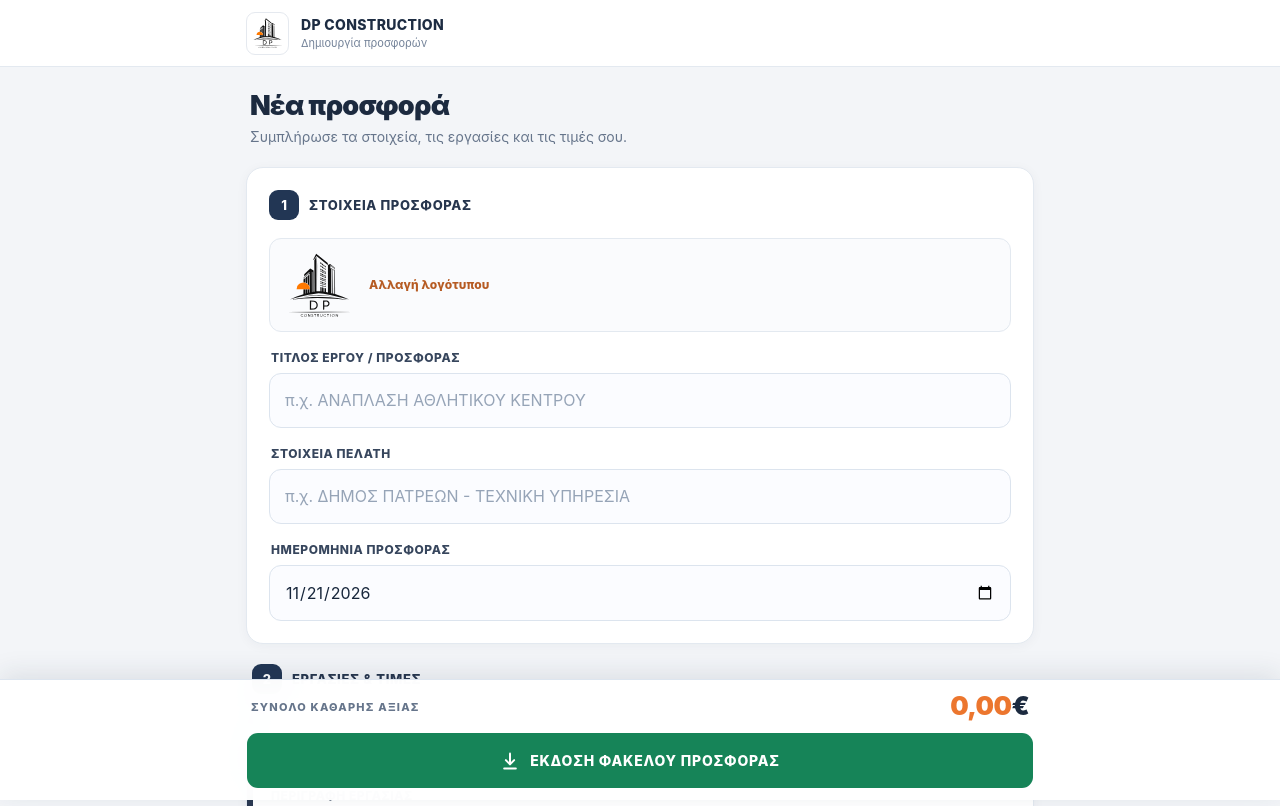
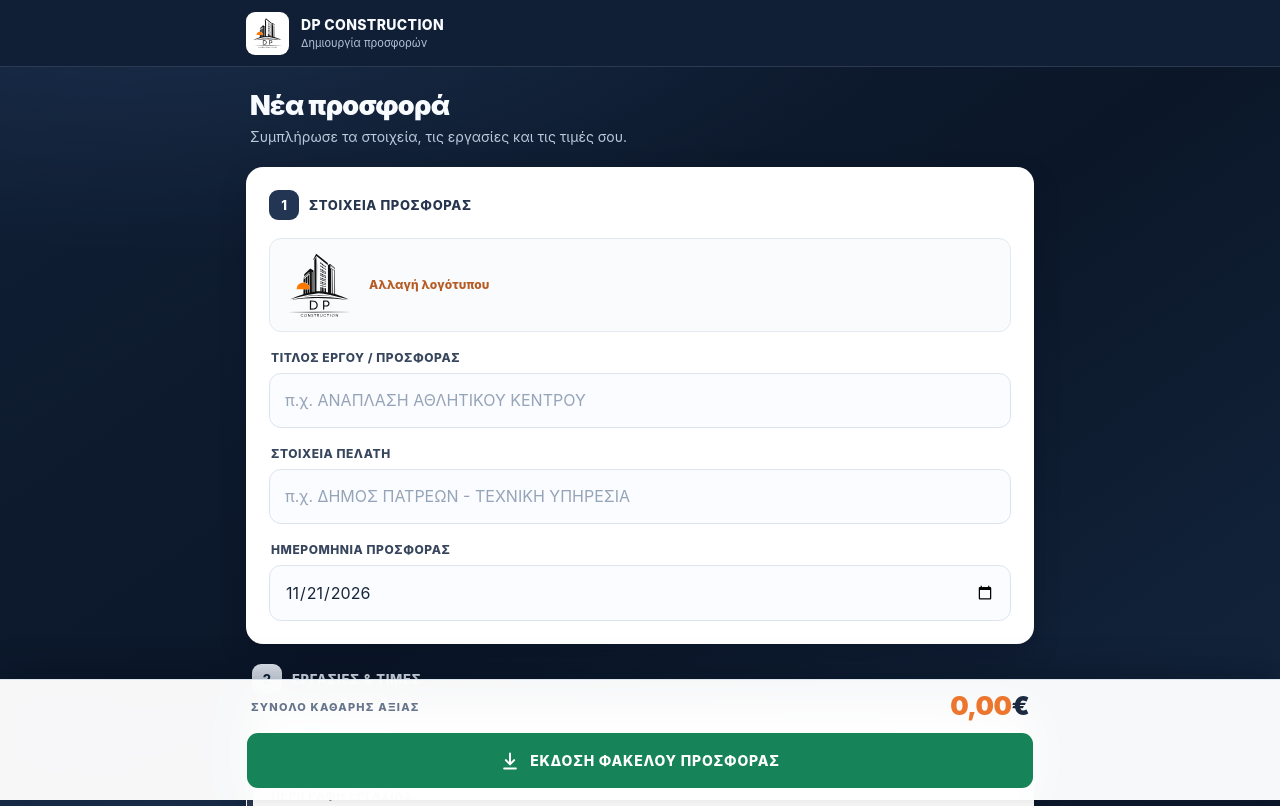
Before and after one commit to Andrew201456/ReportsApp, a plain HTML site: page index.html in a window 1280 px wide. Shown: the top 806 px of the page. Drawn offline with Linux system fonts and the light colour scheme.

Commit message:
Apply dark navy app background with readable offer cards

```diff
--- a/index.html
+++ b/index.html
@@ -13,7 +13,7 @@
     <link rel="preconnect" href="https://fonts.googleapis.com">
     <link rel="preconnect" href="https://fonts.gstatic.com" crossorigin>
     <link href="https://fonts.googleapis.com/css2?family=Inter:wght@400;500;600;700;800;900&display=swap" rel="stylesheet">
-    <meta name="theme-color" content="#0b1220">
+    <meta name="theme-color" content="#101f35">
     <meta name="apple-mobile-web-app-capable" content="yes">
     <meta name="apple-mobile-web-app-status-bar-style" content="black-translucent">
     <meta name="format-detection" content="telephone=no">
@@ -605,6 +605,41 @@
             .brand small { display: none; }
             .install-button svg { width: 14px; height: 14px; }
         }
+        /* Dark navy application background — keep form surfaces light for legibility. */
+        body {
+            background:
+                radial-gradient(ellipse 90% 48% at 12% 0%, rgba(49, 82, 128, .29), transparent 66%),
+                linear-gradient(145deg, #101f35 0%, #0b1729 54%, #14263e 100%);
+            background-attachment: fixed;
+            color: #e7edf5;
+        }
+        .topbar {
+            background: #101f35;
+            color: #f8fbff;
+            border-bottom: 1px solid rgba(199, 216, 237, .15);
+        }
+        .brand strong { color: #f8fbff; }
+        .brand small { color: #b4c3d6; }
+        .brand-mark { background: #fff; border-color: rgba(255,255,255,.35); }
+        .install-button { background: #fff; color: #13243c; border-color: #fff; }
+        .install-button:hover { background: #e8eff7; }
+        .hero h1 { color: #f8fbff; }
+        .hero p { color: #bbcada; }
+        .container > .section-title { color: #e8f0fa; }
+        .container > .section-title .step { background: #eaf0f8; color: #132741; }
+        .container > .card, .line-item {
+            background: #fff;
+            color: #23324b;
+            border-color: rgba(255,255,255,.85);
+            box-shadow: 0 11px 28px rgba(0,6,19,.19);
+        }
+        .btn-add {
+            background: #eef3f9;
+            border-color: #a5b7ce;
+            color: #1c304d;
+        }
+        .btn-add:hover { background: #fff; border-color: #f0a16d; }
+        .footer-nav { box-shadow: 0 -10px 28px rgba(1,10,25,.3); }
     </style>
     <meta property="og:image" content="https://tiiny.host/assets/logo-purple-bg.png" data-id="th-modified">
     <meta property="og:url" content="https://salmon-jackelyn-28.tiiny.site/" data-id="th-modified">
--- a/sw.js
+++ b/sw.js
@@ -1,5 +1,5 @@
 /* DP Construction PWA: keep the app shell available without altering form/PDF logic. */
-const CACHE_NAME = 'dp-construction-shell-v1';
+const CACHE_NAME = 'dp-construction-shell-v2';
 const APP_SHELL = [
     './', './index.html', './manifest.webmanifest',
     './assets/dp-construction-logo.svg',
```
Also changed, not shown: manifest.webmanifest.
